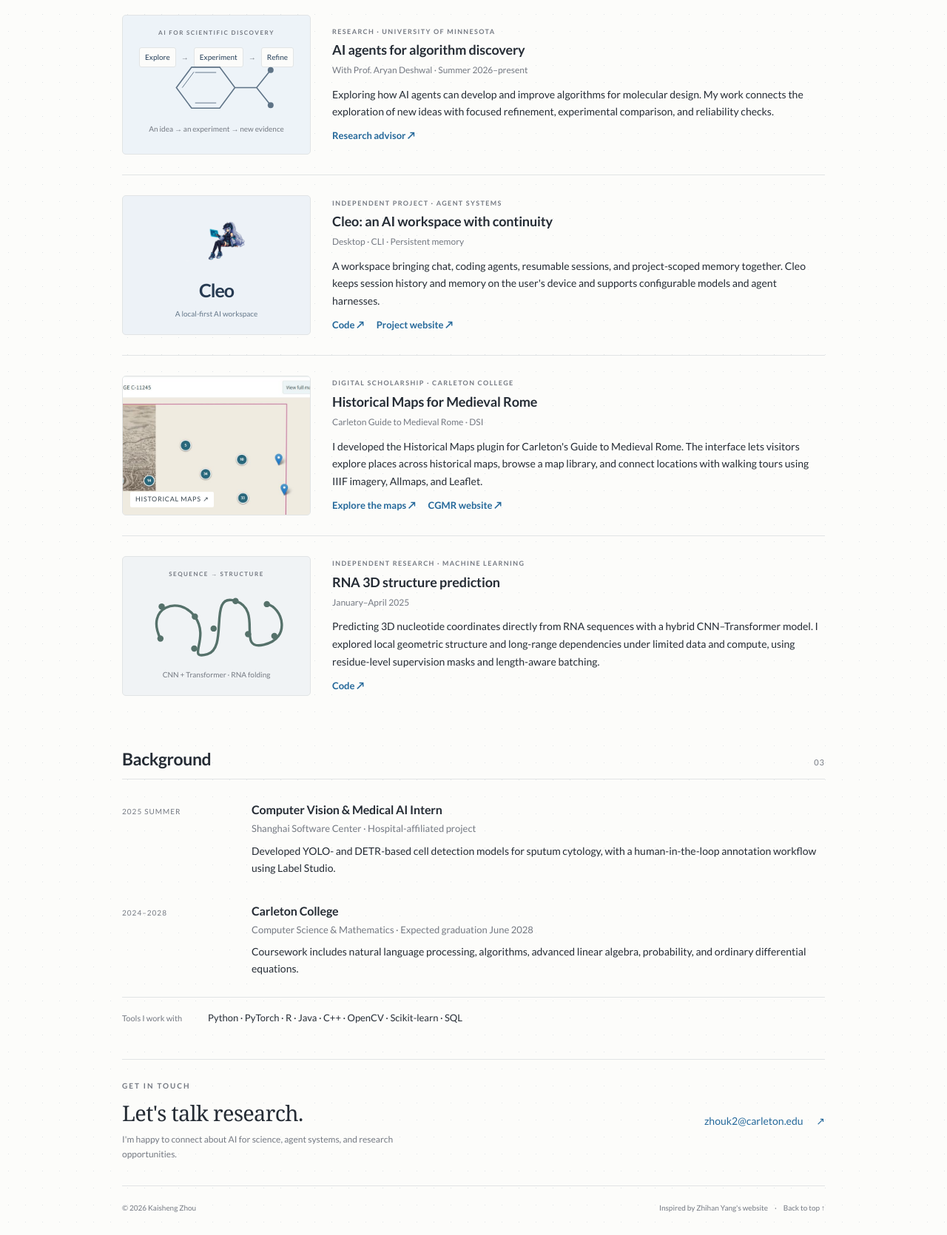
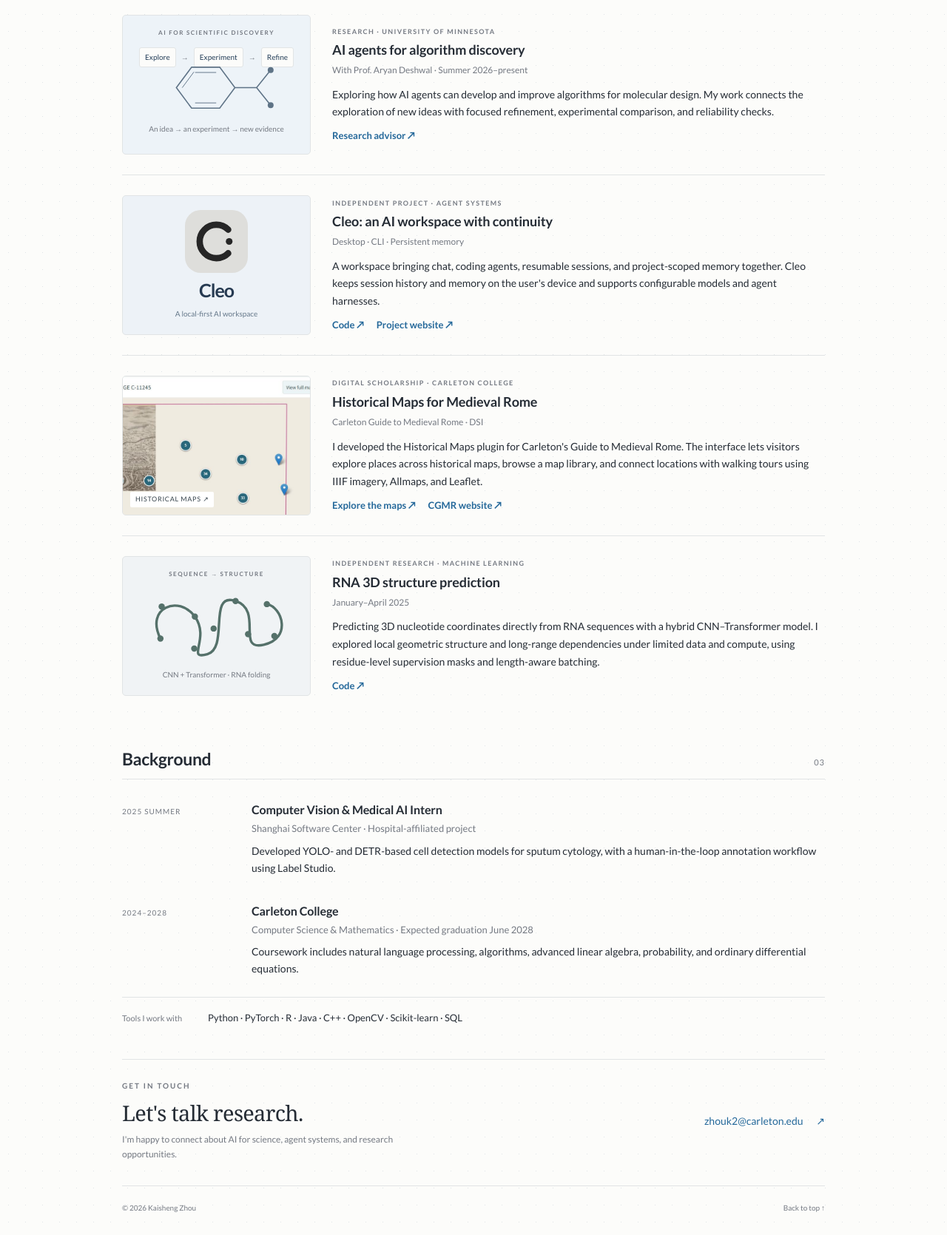
Before and after one commit to zhouk2-blip/zhouk2-blip.github.io, a plain HTML site: page index.html in a window 1280 px wide. Shown: the part 843-2513 px from the top of the page at 74% size. Drawn offline with Linux system fonts and the light colour scheme.

Commit message:
Update Cleo logo and simplify footer

```diff
--- a/index.html
+++ b/index.html
@@ -54,7 +54,7 @@
           <div class="project-copy"><p class="project-category">RESEARCH · UNIVERSITY OF MINNESOTA</p><h3>AI agents for algorithm discovery</h3><p class="project-meta">With Prof. Aryan Deshwal · Summer 2026–present</p><p>Exploring how AI agents can develop and improve algorithms for molecular design. My work connects the exploration of new ideas with focused refinement, experimental comparison, and reliability checks.</p><div class="project-links"><a href="https://aryandeshwal.github.io/">Research advisor ↗</a></div></div>
         </article>
         <article class="project" id="cleo">
-          <div class="project-visual cleo-visual"><img src="assets/cleo.png" alt="Cleo's illustrated blue cat mascot" width="100" height="100" loading="lazy"><span class="cleo-name">Cleo</span><span class="visual-caption">A local-first AI workspace</span></div>
+          <div class="project-visual cleo-visual"><img src="assets/cleo-logo.svg" alt="Cleo logo: a dark C and dot on a light rounded square" width="100" height="100" loading="lazy"><span class="cleo-name">Cleo</span><span class="visual-caption">A local-first AI workspace</span></div>
           <div class="project-copy"><p class="project-category">INDEPENDENT PROJECT · AGENT SYSTEMS</p><h3>Cleo: an AI workspace with continuity</h3><p class="project-meta">Desktop · CLI · Persistent memory</p><p>A workspace bringing chat, coding agents, resumable sessions, and project-scoped memory together. Cleo keeps session history and memory on the user's device and supports configurable models and agent harnesses.</p><div class="project-links"><a href="https://github.com/zhouk2-blip/Cleo-AI-agent">Code ↗</a><a href="https://stdoses72.github.io/Cleo-AI-agent/">Project website ↗</a></div></div>
         </article>
         <article class="project" id="historical-maps">
@@ -75,7 +75,7 @@
       </section>
       <section class="contact" aria-labelledby="contact-title"><div><p class="eyebrow">GET IN TOUCH</p><h2 id="contact-title">Let's talk research.</h2><p>I'm happy to connect about AI for science, agent systems, and research opportunities.</p></div><a class="contact-link" href="mailto:zhouk2@carleton.edu">zhouk2@carleton.edu <span aria-hidden="true">↗</span></a></section>
     </main>
-    <footer><span>© 2026 Kaisheng Zhou</span><span>Inspired by <a href="https://zhihanyang.com/">Zhihan Yang's website</a><span class="footer-divider"> · </span><a href="#about">Back to top ↑</a></span></footer>
+    <footer><span>© 2026 Kaisheng Zhou</span><a href="#about">Back to top ↑</a></footer>
   </div>
 </body>
 </html>
```
Also changed, not shown: assets/cleo-logo.svg (added), 1 other file.
